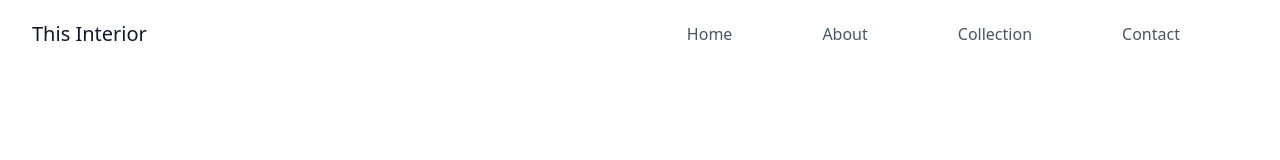
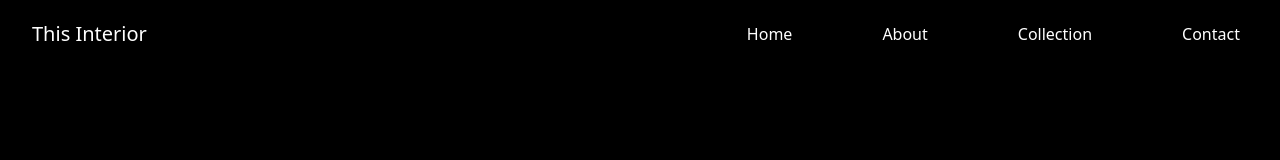
Before and after one commit to sufyan5050/Interior-consultant-challenge, a plain HTML site: page index.html in a window 1280 px wide. Drawn offline with nearby package versions, Linux system fonts and the light colour scheme.

Commit message:
update index.html file

```diff
--- a/index.html
+++ b/index.html
@@ -27,19 +27,27 @@
 
 
   </head>
-  <body>
+  <body class="bg-black	text-white		">
     <!--header section-->
-    <header class="text-gray-600 body-font">
+    <header class="text-gray-600 body-font 	">
       <div class="container mx-auto flex flex-wrap p-5 flex-col md:flex-row items-center">
         <div class="flex title-font font-medium items-center text-gray-900 mb-4 md:mb-0">
 
-          <p class="ml-3 text-xl">This Interior</p>
+          <p class="ml-3 text-xl text-white	">This Interior</p>
         </div>
-        <nav class="md:ml-[540px] flex flex-wrap  items-center text-base justify-center">
-          <a class="mr-[90px] hover:text-gray-900">Home</a>
-          <a class="mr-[90px] hover:text-gray-900">About</a>
-          <a class="mr-[90px] hover:text-gray-900">Collection</a>
-          <a class="mr-[] hover:text-gray-900">Contact</a>
+        <nav class="md:ml-[600px] flex flex-wrap  items-center text-base text-white	 justify-center">
+          <a href="" target="_blank" class="mr-[90px] hover:text-gray-900">Home</a>
+          <a  href="" target="_blank" class="mr-[90px] hover:text-gray-900">About</a>
+          <a  href="" target="_blank" class="mr-[90px] hover:text-gray-900">Collection</a>
+          <a  href="" target="_blank" class="mr-[] hover:text-gray-900">Contact</a>
+          <div class="md:hidden flex items-center">
+            <button class="mobile-menu-button">
+
+             <img src="./menu.png"/>
+
+            </button>
+
+           </div>
         </nav>
 
       </div>
```
Also changed, not shown: menu.png (added).
